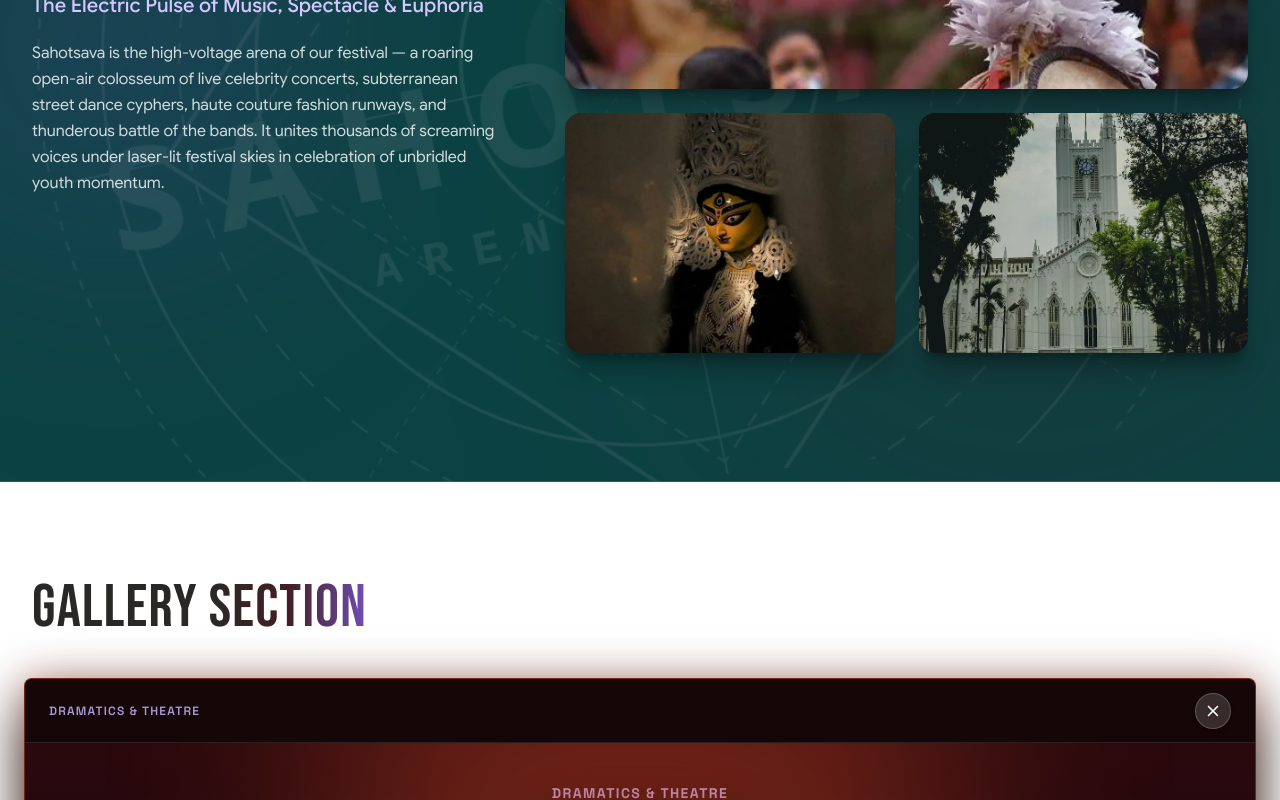
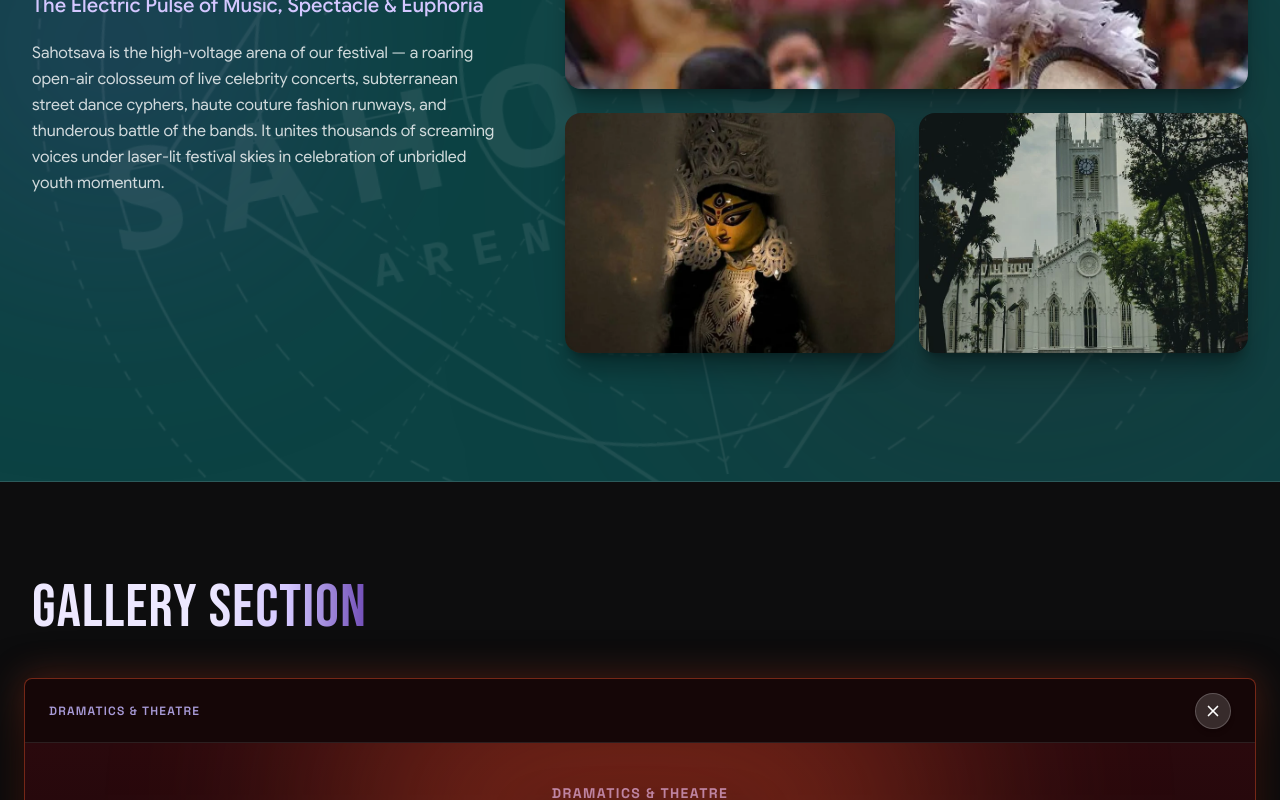
Before and after one commit to ritam413/trial_repo, a Next.js app: page / in a window 1280 px wide. Shown: the part 2000-2800 px from the top of the page. Built offline with nearby package versions, Linux system fonts and the light colour scheme; a web font is replaced by a local one.

Commit message:
style(gallery): update section canvas background from white to #0d0d0e obsidian ground

```diff
--- a/src/components/event/GallerySection.tsx
+++ b/src/components/event/GallerySection.tsx
@@ -364,7 +364,7 @@ export default function GallerySection() {
   return (
     <section
       id="gallery"
-      className="relative w-full py-16 sm:py-24 bg-[#ffffff] border-b border-[#e3e3e2] overflow-hidden select-none"
+      className="relative w-full py-16 sm:py-24 bg-[#0d0d0e] border-b border-white/10 overflow-hidden select-none"
     >
       {/* 100% Full-Width Edge-to-Edge Container */}
       <div className="w-full px-2 sm:px-4 md:px-6">
@@ -373,9 +373,9 @@ export default function GallerySection() {
             ==================================================================== */}
         <div className="flex flex-col md:flex-row md:items-end justify-between gap-4 mb-8 sm:mb-10 px-1 sm:px-2">
           <div>
-            <h2 className="font-display text-4xl sm:text-5xl md:text-6xl text-[#292827] leading-none uppercase tracking-tight">
+            <h2 className="font-display text-4xl sm:text-5xl md:text-6xl text-[#EDE8FF] leading-none uppercase tracking-tight">
               GALLERY{" "}
-              <span className="text-transparent bg-clip-text bg-gradient-to-r from-[#292827] via-[#421d24] to-[#714cb6]">
+              <span className="text-transparent bg-clip-text bg-gradient-to-r from-[#EDE8FF] via-[#d4c7ff] to-[#714cb6]">
                 SECTION
               </span>
             </h2>
```
Also changed, not shown: 2 other files (tests, documents, lock files or other folders).
